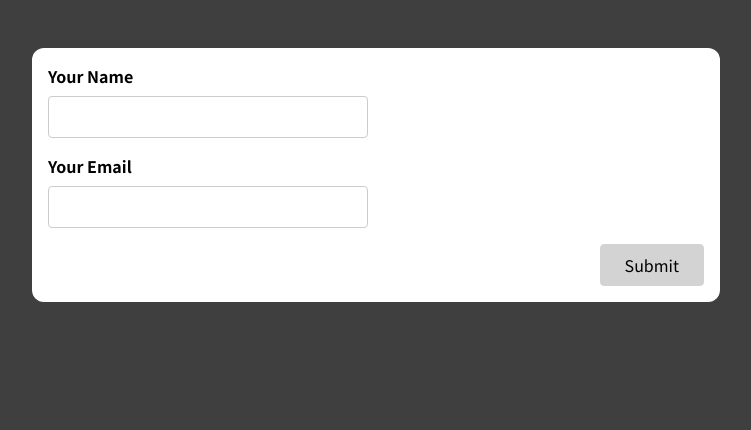
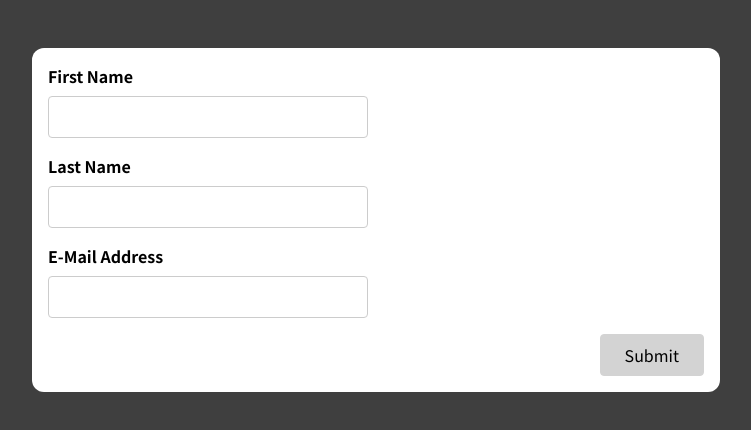
Before and after one commit to luisluft/react-forms-and-inputs, a React (Create React App) app: page / in a window 1280 px wide. Shown: the top 430 px of the page, without its empty margins (264-1015 px from the left). Built offline with nearby package versions, Linux system fonts and the light colour scheme.

Commit message:
split name into first and last name inputs

```diff
--- a/src/App.js
+++ b/src/App.js
@@ -1,9 +1,9 @@
-import SimpleInput from "./components/SimpleInput";
+import BasicForm from "./components/BasicForm";
 
 function App() {
   return (
     <div className="app">
-      <SimpleInput />
+      <BasicForm />
     </div>
   );
 }
--- a/src/components/BasicForm.js
+++ b/src/components/BasicForm.js
@@ -1,22 +1,95 @@
+import useInput from "../hooks/use-input";
+
 const BasicForm = (props) => {
+  const isNotEmpty = (value) => value.trim() !== "";
+  const isValidEmail = (value) => value.includes("@");
+
+  const {
+    value: firstNameValue,
+    isValid: firstNameIsValid,
+    hasError: firstNameHasError,
+    valueChangeHandler: firstNameChangeHandler,
+    inputBlurHandler: firstNameBlurHandler,
+    reset: resetFirstName,
+  } = useInput(isNotEmpty);
+
+  const {
+    value: lastNameValue,
+    isValid: lastNameIsValid,
+    hasError: lastNameHasError,
+    valueChangeHandler: lastNameChangeHandler,
+    inputBlurHandler: lastNameBlurHandler,
+    reset: resetLastName,
+  } = useInput(isNotEmpty);
+
+  const {
+    value: emailValue,
+    isValid: emailIsValid,
+    hasError: emailHasError,
+    valueChangeHandler: emailChangeHandler,
+    inputBlurHandler: emailBlurHandler,
+    reset: resetEmail,
+  } = useInput(isValidEmail);
+
+  let formIsValid = false;
+  if (firstNameIsValid && lastNameIsValid && emailIsValid) formIsValid = true;
+
+  const firstNameClasses = firstNameHasError
+    ? "form-control invalid"
+    : "form-control";
+
+  const lastNameClasses = lastNameHasError
+    ? "form-control invalid"
+    : "form-control";
+
+  const emailClasses = emailHasError ? "form-control invalid" : "form-control";
+
+  const formSubmitHandler = (event) => {
+    event.preventDefault();
+
+    if (!formIsValid) return;
+    resetFirstName();
+    resetLastName();
+    resetEmail();
+  };
+
   return (
-    <form>
-      <div className="control-group">
-        <div className="form-control">
-          <label htmlFor="name">First Name</label>
-          <input type="text" id="name" />
-        </div>
-        <div className="form-control">
-          <label htmlFor="name">Last Name</label>
-          <input type="text" id="name" />
-        </div>
+    <form onSubmit={formSubmitHandler}>
+      <div className={firstNameClasses}>
+        <label htmlFor="name">First Name</label>
+        <input
+          type="text"
+          id="firstName"
+          value={firstNameValue}
+          onChange={firstNameChangeHandler}
+          onBlur={firstNameBlurHandler}
+        />
       </div>
-      <div className="form-control">
+      {firstNameHasError && <p>Please enter a first name</p>}
+      <div className={lastNameClasses}>
+        <label htmlFor="name">Last Name</label>
+        <input
+          type="text"
+          id="lastName"
+          value={lastNameValue}
+          onChange={lastNameChangeHandler}
+          onBlur={lastNameBlurHandler}
+        />
+      </div>
+      {lastNameHasError && <p>Please enter a last name</p>}
+      <div className={emailClasses}>
         <label htmlFor="name">E-Mail Address</label>
-        <input type="text" id="name" />
+        <input
+          type="email"
+          id="email"
+          value={emailValue}
+          onChange={emailChangeHandler}
+          onBlur={emailBlurHandler}
+        />
+        {emailHasError && <p>Please enter a valid email address</p>}
       </div>
       <div className="form-actions">
-        <button>Submit</button>
+        <button disabled={!formIsValid}>Submit</button>
       </div>
     </form>
   );
```
